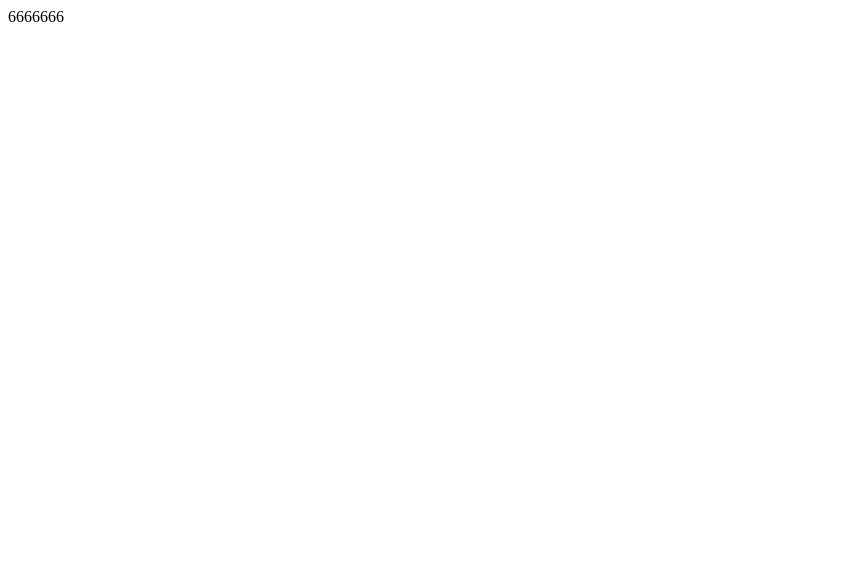
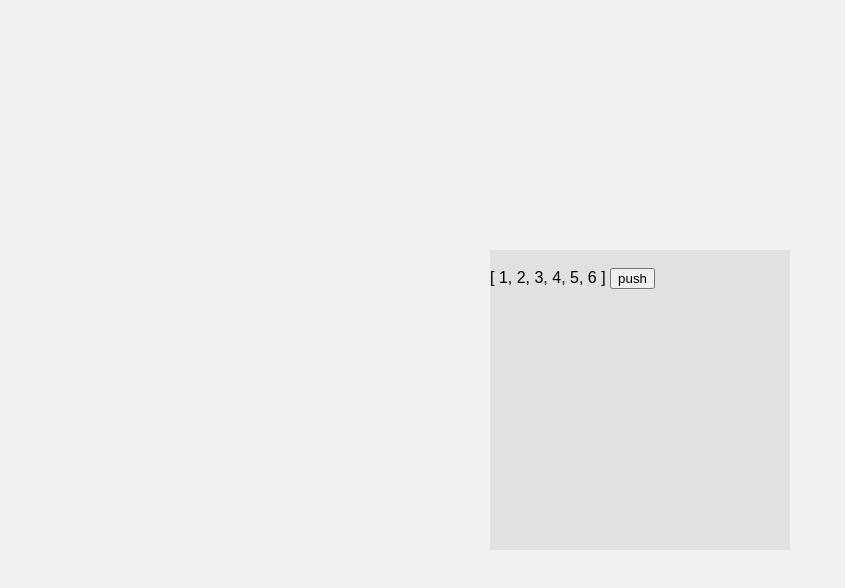
Before and after one commit to wkk221/dom, a Vue app: page /#/login in a window 1280 px wide. Shown: the top 588 px of the page, without its empty margins (0-845 px from the left). Built offline with nearby package versions, Linux system fonts and the light colour scheme.

Commit message:
尝试使用vue来做管理系统,vuex组件内部注册elementU,样式失效

```diff
--- a/package.json
+++ b/package.json
@@ -11,6 +11,7 @@
     "axios": "^0.19.2",
     "core-js": "^3.6.5",
     "element-ui": "^2.13.2",
+    "less": "^3.12.2",
     "vue": "^2.6.11",
     "vue-router": "^3.2.0",
     "vuex": "^3.4.0"
@@ -29,6 +30,7 @@
     "eslint-plugin-promise": "^4.2.1",
     "eslint-plugin-standard": "^4.0.0",
     "eslint-plugin-vue": "^6.2.2",
+    "less-loader": "^6.2.0",
     "vue-template-compiler": "^2.6.11"
   }
 }
--- a/src/App.vue
+++ b/src/App.vue
@@ -1,8 +1,5 @@
 <template>
   <div id="app">
-    <div id="nav">
-      6666666
-    </div>
     <router-view/>
   </div>
 </template>
--- /dev/null
+++ b/src/assets/styles/clear.css
@@ -0,0 +1,4 @@
+body{
+  background-color: #f1f1f1;
+  font-family: sans-serif;
+}
--- a/src/main.js
+++ b/src/main.js
@@ -2,6 +2,9 @@ import Vue from 'vue'
 import App from './App.vue'
 import router from './router'
 import store from './store'
+import './assets/styles/clear.css' // 全局样式重置
+import './assets/styles/mdf-elementUI.css' // 对elementUI 进行部分样式修改
+import 'element-ui/lib/theme-chalk/index.css' // elementUi 样式
 
 Vue.config.productionTip = false
 
--- /dev/null
+++ b/src/pages/login/login.vue
@@ -0,0 +1,38 @@
+<template>
+  <div class="m-section m-section--login">
+    <div class="m-login m-login--box">
+      <div class="m-login__avatar"><img src="" alt=""></div>
+      {{ arr }}
+      <button @click="ax">push</button>
+    </div>
+  </div>
+</template>
+<script>
+import { mapState, mapActions } from 'vuex'
+export default {
+  computed: {
+    ...mapState('login', {
+      arr: ({ arr }) => arr, // 命名空间形式的映射
+      admin: ({ admin }) => admin // 管理员
+    })
+  },
+  methods: {
+    ...mapActions(''), // reqLogin
+    ax () {
+      this.$store.dispatch('login/reqLogin', Math.random())
+    }
+  }
+}
+</script>
+<style lang="less">
+  .m-login--box{
+    position: absolute;
+    width: 300px;
+    height: 300px;
+    left: 50%;
+    top: 50%;
+    transform:translate(-50%,-50%);
+
+    background: #e1e1e1;
+  }
+</style>
--- a/src/router/index.js
+++ b/src/router/index.js
@@ -1,9 +1,20 @@
 import Vue from 'vue'
 import VueRouter from 'vue-router'
+import Login from '../pages/login/login.vue'
 
 Vue.use(VueRouter)
 
-const routes = []
+const routes = [
+  {
+    path: '/',
+    redirect: '/login'
+  },
+  {
+    path: '/login',
+    component: Login,
+    name: 'login'
+  }
+]
 
 const router = new VueRouter({
   routes
--- a/src/store/index.js
+++ b/src/store/index.js
@@ -1,5 +1,6 @@
 import Vue from 'vue'
 import Vuex from 'vuex'
+import login from './login/login'
 
 Vue.use(Vuex)
 
@@ -11,5 +12,6 @@ export default new Vuex.Store({
   actions: {
   },
   modules: {
+    login
   }
 })
--- /dev/null
+++ b/src/store/login/login.js
@@ -0,0 +1,31 @@
+
+// import Vue from 'vue'
+import { SET_ADMIN } from '../mutation-types'
+import { Message } from 'element-ui' // 在vuex 内使用提示组件
+// import 'element-ui/lib/theme-chalk/index.css'
+// Vue.use(Message)
+export default {
+  namespaced: true, // 启用命名空间
+  state: {
+    arr: [1, 2, 3, 4, 5, 6],
+    admin: {}
+  },
+  mutations: {
+    [SET_ADMIN] (state, n) {
+      state.arr.push(n)
+    }
+  },
+  actions: {
+    reqLogin ({ commit }, n) {
+      // 登录逻辑处理
+      commit(SET_ADMIN, n)
+      Message({
+        message: '恭喜你，这是一条成功消息',
+        type: 'success'
+      })
+    }
+  },
+  getters: {
+
+  }
+}
--- /dev/null
+++ b/src/store/mutation-types.js
@@ -0,0 +1 @@
+export const SET_ADMIN = 'setAdmin' // 登录
```
Also changed, not shown: src/assets/styles/mdf-elementUI.css (added), 1 other file (tests, documents, lock files or other folders).
